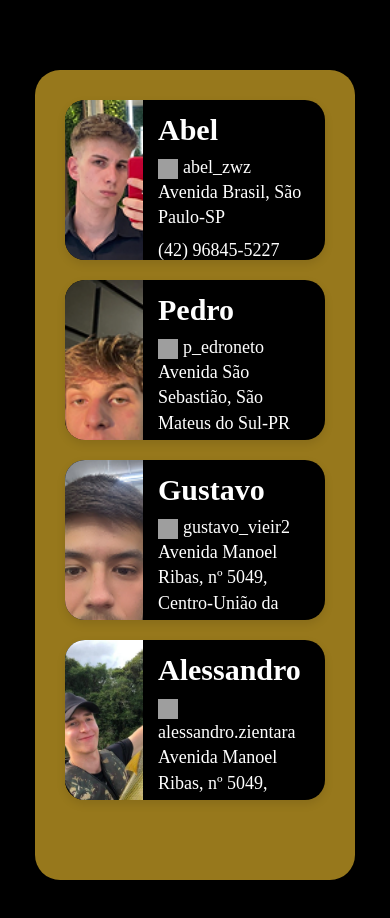
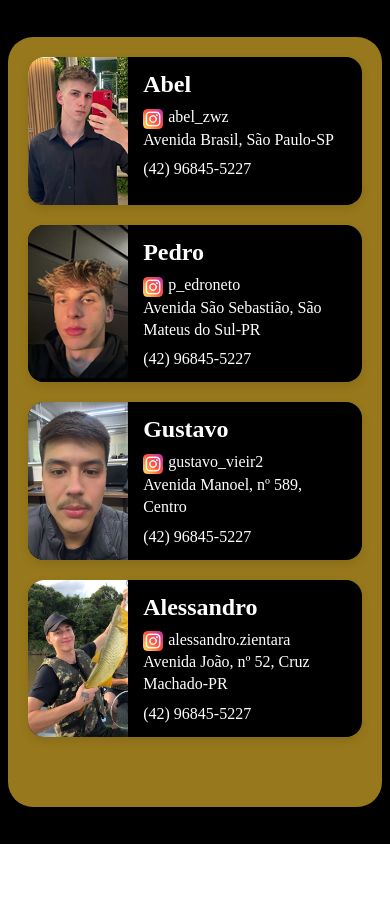
Before and after one commit to yassminn8954/Kenybarber-front, a React (Vite) app: page /barbeiros in a window 390 px wide. After the commit the page ends 844 px from the top, so only its background shows below. Built offline with nearby package versions, Linux system fonts and the light colour scheme; grey boxes are pictures that could not be loaded; a web font is replaced by a local one.

Commit message:
calendario quase pronto com responsividade

```diff
--- a/src/Components/Cabecalho/Cabecalho.js
+++ b/src/Components/Cabecalho/Cabecalho.js
@@ -10,7 +10,6 @@ export const Container = styled.header`
   background: transparent;
   box-sizing: border-box;
   position: relative;
-  margin-bottom: 15px;
 
   .center-logo{
     display: none;
--- a/src/Components/Cards/Cards.js
+++ b/src/Components/Cards/Cards.js
@@ -3,6 +3,10 @@ import styled from "styled-components";
 
 // Container geral dos cards
 export const ContainerCards = styled.div`
+  width: 100vw;
+  flex-direction: column; /* empilha os cards */
+  gap: ${({ $gap }) => $gap || "16px"};
+  box-sizing: border-box;
   display: flex;
   flex-wrap: wrap;
   justify-content: center;
@@ -28,24 +32,38 @@ export const ContainerCards = styled.div`
 
 // Card individual
 export const Card = styled.div`
-  background-color: ${({$backgroundcolor}) => $backgroundcolor|| "#c7c4c4"} ;
+  background-color: ${({ $backgroundcolor }) => $backgroundcolor || "#c7c4c4"};
   border-radius: 20px;
-  box-shadow: 0 4px 10px rgba(0,0,0,0.1);
+  box-shadow: 0 4px 10px rgba(0, 0, 0, 0.1);
   overflow: hidden;
-  width: ${({$width})=> $width|| "24%" } ;
+  width: ${({ $width }) => $width || "100%"};
+  max-width: ${({ $maxwidth }) => $maxwidth || "100%"};
   display: flex;
-  flex-direction: ${({$flexdirection})=>$flexdirection|| "column"};
+  flex-direction: ${({ $flexdirection }) => $flexdirection || "column"};
   transition: transform 0.3s;
+  box-sizing: border-box;
+  flex-shrink: 0; /* 🔹 Impede o flex de encolher o card */
+  flex-grow: 0;   /* 🔹 Impede o flex de expandir o card */
+  flex-basis: ${({ $width }) => $width || "auto"}; /* 🔹 Usa o width como base */
+  cursor: pointer;
 
-  @media(max-width:480px){
-    height: 160px;
+  &:hover {
+    transform: scale(1.02);
   }
 
-  &:hover {
-    transform: translateY(-5px);
+  @media (max-width: 1024px) {
+    width: 100%;
+    max-width: 100%;
   }
 
+  @media (max-width: 768px) {
+    width: 100%;
+  }
 
+  @media (max-width: 480px) {
+    width: 100%;
+    border-radius: 16px;
+  }
 `;
 
 // Imagem do card
@@ -55,7 +73,11 @@ export const CardImg = styled.img`
   object-fit: cover;
 
   @media (max-width:1024px){
-    height: 250px;
+    height: 320px;
+  }
+
+   @media (max-width:768px){
+    height: auto;
   }
 
 `;
@@ -73,6 +95,10 @@ export const CardTitle = styled.h2`
   font-size: 30px;
   color: ${({$color})=> $color || "#4E3118"};
 
+  @media (max-width:768px){
+    font-size: 24px;
+  }
+
   &:hover{
     color: #976132;
   }
@@ -84,6 +110,10 @@ export const CardEndereco = styled.p`
   color: ${({$color})=> $color || "#4E3118"};
   line-height: 1.4;
   font-weight: 400;
+
+  @media (max-width:768px){
+    font-size: 16px;
+  }
 `;
 
 // Telefone
@@ -92,6 +122,10 @@ export const CardTelefone = styled.a`
   font-weight: 400;
   color: ${({$color})=> $color || "#4E3118"};
   text-decoration: none;
+
+   @media (max-width:768px){
+    font-size: 16px;
+  }
 
   &:hover {
     text-decoration: underline;
--- a/src/Components/Cards/locais.json
+++ b/src/Components/Cards/locais.json
@@ -2,7 +2,7 @@
   {
     "nome": "União da Vitória",
     "estado": "PR",
-    "endereco": "Avenida Manoel Ribas, nº 5049, Centro",
+    "endereco": "Avenida Manoel, nº 589, Centro",
     "telefone": "(42) 96845-5227",
     "imagem": "uniao-da-vitoria.png"
   },
--- a/src/Components/DisplayCalendario/DisplayCAlendario.js
+++ b/src/Components/DisplayCalendario/DisplayCAlendario.js
@@ -1,88 +1,38 @@
-import styled, { keyframes } from 'styled-components';
-
-
-export const fadeIn = keyframes`
-  from {
-    opacity: 0;
-  }
-  to {
-    opacity: 1;
-  }
-`;
+import styled from "styled-components";
 
 export const CalendarWrapper = styled.div`
+  display: flex;
+  flex-wrap: wrap;
   gap: 20px;
   padding: 25px;
-  background-color: #ffffff;
+  background-color: rgba(255, 255, 255, 0.6);
   border-radius: 24px;
-  max-width: 100%;
-  margin: 20px auto;
+  width: 100%;
   box-sizing: border-box;
+  justify-content: center;
   align-items: flex-start;
-  animation: ${fadeIn}2s ease-in ;
-  display: flex;
+  box-shadow: 0 4px 12px rgba(0, 0, 0, 0.1);
 
-  // calendario ocupa o espaço disponível
+@media (max-width: 480px) {
+  padding: 10px;
+  border-radius: 15px;
+}
+
+  /* ---------- CALENDÁRIO ---------- */
   .calendar {
-    flex: 1 1 0;
-    min-width: 0;
+    flex: 1 1 600px;
+    max-width: 800px;
+    display: flex;
+    justify-content: center;
+    align-items: stretch;
+    border-radius: 16px;
+    padding: 10px;
+    box-sizing: border-box;
+    overflow: hidden;
+    min-height: 370px;
   }
 
-  // estilo interno do FullCalendar
-  .fc {
-    font-family: "Roboto", sans-serif;
-    font-size: 16px;
-  }
-
-  .fc-day-today {
-    background: #e8f4ff !important;
-  }
-
-  .fc-toolbar-title {
-    color: #333;
-    font-size: 1.25rem;
-  }
-
-  // barra lateral
-  .side {
-    width: 150px;
-    margin-top: 65px;
-    background-color: #aca4a4;
-    border-radius: 12px;
-    box-shadow: 0 6px 18px rgba(0,0,0,0.08);
-    padding: 20px 16px 30px 16px;
-    flex: 0 0 260px;
-  }
-
-  @media (max-width: 1024px) {
-    max-width: 95%;
-    padding: 18px;
-    gap: 16px;
-
-    .side {
-      width: 220px;
-      flex: 0 0 220px;
-      padding: 12px;
-    }
-  }
-
-  @media (max-width: 768px) {
-    flex-direction: column;
-    padding: 14px;
-    .side {
-    margin: 10px auto;
-      width: 90%;
-      flex: none;
-    }
-  }
-
-  @media (max-width: 480px) {
-    flex-direction: column;
-    padding: 14px;
-    .side {
-    margin: 10px auto;
-      width: 90%;
-      flex: none;
-    }
-  }
-`;
+  .calendar .fc {
+    width: 100% !important;
+    box-sizing: border-box;
+  }`
--- a/src/Components/DisplayCalendario/LadoCalendario/index.jsx
+++ b/src/Components/DisplayCalendario/LadoCalendario/index.jsx
@@ -3,11 +3,14 @@ import styled from "styled-components";
 const Side = styled.aside`
   display: flex;
   flex-direction: column;
-  background: #fff;
+  background-color: #d6d1d1;
   border-radius: 12px;
-  padding: 20px;
-  box-shadow: 0 2px 8px rgba(0, 0, 0, 0.1);
-  max-width: 300px;
+  padding: 16px;
+  box-shadow: inset 0 0 5px rgba(0, 0, 0, 0.05);
+  box-sizing: border-box;
+  max-width: 420px;
+  width: 100%;
+  transition: all 0.3s ease;
 
   h2 {
     font-size: 18px;
@@ -19,7 +22,6 @@ const Side = styled.aside`
     font-size: 16px;
     color: #222;
     margin: 15px 0 8px 0;
-    line-height: 18px;
   }
 
   p {
@@ -37,6 +39,30 @@ const Side = styled.aside`
   a:hover {
     text-decoration: underline;
   }
+
+  /* ---------- RESPONSIVIDADE ---------- */
+  @media (max-width: 1024px) {
+    max-width: 360px;
+  }
+
+  @media (max-width: 768px) {
+    max-width: 90%;
+    padding: 16px;
+    h2 { font-size: 16px; }
+    h3 { font-size: 15px; }
+    p { font-size: 13px; }
+  }
+
+  @media (max-width: 480px) {
+    max-width: 85%;
+    padding: 14px;
+    text-align: center;
+
+    h2 { font-size: 15px; }
+    h3 { font-size: 14px; }
+    p { font-size: 12px; }
+    a { font-size: 13px; }
+  }
 `;
 
 const Legenda = styled.div`
@@ -51,6 +77,7 @@ const Legenda = styled.div`
     gap: 8px;
     font-size: 14px;
     color: #333;
+    flex-wrap: wrap;
   }
 
   span {
@@ -58,11 +85,18 @@ const Legenda = styled.div`
     height: 20px;
     border-radius: 4px;
   }
+
+  @media (max-width: 480px) {
+    div {
+      justify-content: center;
+      font-size: 15px;
+    }
+  }
 `;
 
 const LadoCalendario = ({ tipoUsuario = "cliente" }) => {
   return (
-    <Side className="side">
+    <Side>
       <h2>Informações</h2>
 
       {tipoUsuario === "cliente" ? (
@@ -73,7 +107,11 @@ const LadoCalendario = ({ tipoUsuario = "cliente" }) => {
           </p>
           <hr />
           <h3>Converse com o barbeiro para agendar:</h3>
-          <a href="https://wa.me/5542982379328" target="_blank" rel="noreferrer">
+          <a
+            href="https://wa.me/5542982379328"
+            target="_blank"
+            rel="noreferrer"
+          >
             📞 (42) 98237-9328
           </a>
 
--- a/src/Components/DisplayCalendario/index.jsx
+++ b/src/Components/DisplayCalendario/index.jsx
@@ -4,7 +4,7 @@ import LadoCalendario from "./LadoCalendario";
 import interactionPlugin from "@fullcalendar/interaction";
 import FullCalendar from "@fullcalendar/react";
 import dayGridPlugin from "@fullcalendar/daygrid";
-import { CalendarWrapper } from "./DisplayCAlendario.js";
+import { CalendarWrapper } from "./DisplayCalendario.js";
 import styled from "styled-components";
 
 const TituloArea = styled.div`
@@ -22,6 +22,78 @@ const TituloArea = styled.div`
     font-size: 1rem;
     color: #ccc;
   }
+
+  @media (max-width: 768px) {
+    h2 {
+      font-size: 1.4rem;
+    }
+    p {
+      font-size: 1rem;
+    }
+  }
+
+  @media (max-width: 480px) {
+    h2 {
+      font-size: 1.5rem;
+    }
+    p {
+      font-size: 0.9rem;
+    }
+  }
+`;
+
+const CalendarBox = styled.div`
+  width: 100%;
+  max-width: 800px;
+  background-color: #fff;
+  border-radius: 16px;
+  overflow: hidden;
+  display: flex;
+  flex-direction: column;
+  justify-content: flex-start;
+  align-items: stretch;
+  box-shadow: 0 4px 10px rgba(0, 0, 0, 0.1);
+  padding: 15px;
+  box-sizing: border-box;
+  transition: all 0.3s ease;
+
+  /* Garante que o conteúdo do FullCalendar ocupe o espaço corretamente */
+  .fc {
+    width: 100%;
+    flex: 1;
+    min-height: 400px;
+  }
+
+  /* 🔹 Tablets */
+  @media (max-width: 768px) {
+    max-width: 95%;
+    height: auto;
+    padding: 12px;
+    border-radius: 12px;
+
+    .fc {
+      min-height: 360px;
+    }
+  }
+
+  /* 🔹 Celulares */
+ @media (max-width: 480px) {
+  width: 100%;
+  max-width: 95%; //mantém dentro da tela, mas sem colar nas bordas
+  margin: 0 auto; //garante centralização real
+  height: auto;
+  padding: 10px;
+  border-radius: 10px;
+
+  .fc {
+    min-height: 430px;
+  }
+
+  .fc .fc-toolbar-title {
+    font-size: 1.3rem;
+  }
+}
+
 `;
 
 const DisplayCalendario = ({ barbeiro, tipoUsuario = "barbeiro" }) => {
@@ -30,40 +102,33 @@ const DisplayCalendario = ({ barbeiro, tipoUsuario = "barbeiro" }) => {
 
   const cores = ["verde", "amarelo", "vermelho", null];
   const coresHex = {
-    verde: "#4CAF50",
-    amarelo: "#FFEB3B",
-    vermelho: "#F44336",
+    verde: "#4caf50",
+    amarelo: "#ffeb3b",
+    vermelho: "#f44336",
   };
 
-  // ✅ alterna a cor ao clicar
   const handleDateClick = (info) => {
-    if (tipoUsuario !== "barbeiro") return; // cliente não pode alterar
-
+    if (tipoUsuario !== "barbeiro") return;
     const atual = disponibilidade[info.dateStr];
-    const proximaCor =
-      cores[(cores.indexOf(atual) + 1) % cores.length]; // alterna no ciclo
-
+    const proximaCor = cores[(cores.indexOf(atual) + 1) % cores.length];
     setDisponibilidade((prev) => ({
       ...prev,
       [info.dateStr]: proximaCor,
     }));
   };
 
-  // ✅ Pinta toda a célula (td)
   const renderDia = (info) => {
     const estado = disponibilidade[info.dateStr];
     const cor = coresHex[estado] || "";
-
     const cell = info.el.closest(".fc-daygrid-day");
     if (cell) {
       cell.style.backgroundColor = cor;
-      cell.style.transition = "background-color 0.3s ease";
+      cell.style.transition = "background-color 0.1s ease";
       cell.style.borderRadius = "6px";
       cell.style.color = estado ? "#000" : "";
     }
   };
 
-  // ✅ Reaplica as cores toda vez que o estado mudar
   useEffect(() => {
     if (!calendarApi) return;
     const cells = document.querySelectorAll(".fc-daygrid-day");
@@ -86,12 +151,14 @@ const DisplayCalendario = ({ barbeiro, tipoUsuario = "barbeiro" }) => {
       </TituloArea>
 
       <CalendarWrapper>
-        <div className="calendar">
+        <CalendarBox>
           <FullCalendar
             plugins={[dayGridPlugin, interactionPlugin]}
             initialView="dayGridMonth"
             locale="pt-br"
-            height="auto"
+            height="100%" // força usar 100% da altura da box
+            contentHeight="100%"
+            expandRows={true}
             dateClick={handleDateClick}
             dayCellDidMount={renderDia}
             selectable={tipoUsuario === "barbeiro"}
@@ -102,13 +169,12 @@ const DisplayCalendario = ({ barbeiro, tipoUsuario = "barbeiro" }) => {
             headerToolbar={{
               left: "prev,next",
               center: "title",
-              right: "dayGridMonth,dayGridWeek,dayGridDay",
+              right: "dayGridMonth",
             }}
           />
-        </div>
+        </CalendarBox>
 
         <LadoCalendario tipoUsuario={tipoUsuario} />
-
       </CalendarWrapper>
     </Fundo>
   );
--- a/src/Components/ListaBarbeiros/barbeiros.json
+++ b/src/Components/ListaBarbeiros/barbeiros.json
@@ -20,7 +20,7 @@
     "nome": "Gustavo",
     "redeimagem": "instagram-colorido.png",
     "rede": "gustavo_vieir2",
-    "endereco": "Avenida Manoel Ribas, nº 5049, Centro-União da Vitória-PR",
+    "endereco": "Avenida Manoel, nº 589, Centro",
     "telefone": "(42) 96845-5227"
   },
   {
@@ -28,7 +28,7 @@
     "nome": "Alessandro",
     "redeimagem": "instagram-colorido.png",
     "rede": "alessandro.zientara",
-    "endereco": "Avenida Manoel Ribas, nº 5049, Centro-União da Vitória-PR",
+    "endereco": "Avenida João, nº 52, Cruz Machado-PR",
     "telefone": "(42) 96845-5227"
   }
 ]
--- a/src/Components/ListaBarbeiros/index.jsx
+++ b/src/Components/ListaBarbeiros/index.jsx
@@ -1,4 +1,4 @@
-import React, { useState } from "react";
+import React, { useState, useEffect } from "react";
 import styled from "styled-components";
 import { motion, AnimatePresence } from "framer-motion";
 import {
@@ -8,12 +8,27 @@ import {
   CardImg,
   CardTelefone,
   CardTitle,
-  ContainerCards
+  ContainerCards,
 } from "../Cards";
 import barbeiros from "./barbeiros.json";
 import DisplayCalendario from "../DisplayCalendario";
 
-// 🔹 Novo fundo só para esta tela
+// ✅ Hook responsivo — breakpoint principal: 1024px
+const useIsMobile = (breakpoint = 1024) => {
+  const [isMobile, setIsMobile] = useState(
+    typeof window !== "undefined" ? window.innerWidth <= breakpoint : false
+  );
+
+  useEffect(() => {
+    const handleResize = () => setIsMobile(window.innerWidth <= breakpoint);
+    window.addEventListener("resize", handleResize);
+    return () => window.removeEventListener("resize", handleResize);
+  }, [breakpoint]);
+
+  return isMobile;
+};
+
+// ✅ Estilos principais
 const FundoLista = styled.div`
   min-height: 100vh;
   width: 100%;
@@ -22,57 +37,110 @@ const FundoLista = styled.div`
   justify-content: center;
   align-items: flex-start;
   gap: 40px;
-  padding: 60px 40px;
   box-sizing: border-box;
+  padding: 40px; /* base equilibrada */
+  overflow-x: hidden; /* evita bug visual */
 
-  /* Responsivo: em telas menores, coluna em vez de linha */
+  @media (max-width: 1920px) {
+    gap: 35px;
+    padding: 35px;
+  }
+
   @media (max-width: 1024px) {
     flex-direction: column;
     align-items: center;
-    padding: 40px 20px;
     gap: 30px;
+    padding: 25px 15px; /* 🔹 menos padding horizontal */
+  }
+
+  @media (max-width: 768px) {
+    padding: 20px 12px;
+    gap: 20px;
+  }
+
+  @media (max-width: 480px) {
+    padding: 16px 8px;
+    gap: 15px;
   }
 `;
 
 const Barbeiros = styled.div`
-  width: 28%;
-  padding: 20px;
+  width: 40%;
   background-color: #97781c;
   border-radius: 25px;
+  padding: 16px;
+  box-sizing: border-box;
+  display: flex;
+  flex-direction: column;
+  gap: 18px;
 
   @media (max-width: 1024px) {
-    width: 80%; /* ocupa mais espaço na tela menor */
+    width: 90%;
+    padding: 14px;
+  }
+
+  @media (max-width: 480px) {
+    width: 100%;
+    padding: 10px;
   }
 `;
+
 
 const CalendarioContainer = styled(motion.div)`
   width: 60%;
   display: flex;
   justify-content: center;
   align-items: flex-start;
+  transition: all 0.3s ease;
+  box-sizing: border-box;
+
+  @media (max-width: 1920px) {
+    width: 65%;
+  }
 
   @media (max-width: 1024px) {
-    width: 90%; /* ocupa quase toda a largura em tela pequena */
+    width: 100%;
+    justify-content: center;
   }
 `;
 
+// ✅ Componente principal
 const ListaBarbeiros = () => {
   const [PickBarbeiro, setPickBarbeiro] = useState(null);
+  const isMobile = useIsMobile(1024);
 
   const handleClick = (barbeiro) => {
-    setPickBarbeiro(barbeiro);
+    setPickBarbeiro((prev) =>
+      prev?.nome === barbeiro.nome ? null : barbeiro
+    );
   };
 
   return (
     <FundoLista>
       <Barbeiros>
-        <ContainerCards $gap="30px">
+        <ContainerCards
+          $gap="30px"
+          style={{
+            display: "flex",
+            flexDirection: "column",
+            alignItems: "center",
+            width: "100%",
+          }}
+        >
           {barbeiros.map((barbeiro, index) => (
+            <div
+              key={index}
+              style={{
+                width: "100%",
+                display: "flex",
+                flexDirection: "column",
+                alignItems: "center",
+              }}
+            >
               <Card
-              key={index}
                   $flexdirection="row"
                   $backgroundcolor="#000"
-              $width="100%"
+                  $width="100%" /* 🔹 Ajuste: ocupa o container inteiro */
                   onClick={() => handleClick(barbeiro)}
                   style={{ cursor: "pointer" }}
                 >
@@ -90,14 +158,18 @@ const ListaBarbeiros = () => {
                   <CardTitle $color="#fff">{barbeiro.nome}</CardTitle>
                   <CardEndereco $color="#fff">
                     <img
-                    src={new URL(`../../assets/sociais/${barbeiro.redeimagem}`, import.meta.url).href}
+                      src={new URL(
+                        `../../assets/sociais/${barbeiro.redeimagem}`,
+                        import.meta.url
+                      ).href}
                       width={20}
                       height={20}
-                    style={{ marginRight: "5px", verticalAlign: "middle" }}
+                      style={{
+                        marginRight: "5px",
+                        verticalAlign: "middle",
+                      }}
                     />
-                  {/* Nome de usuário da rede social */}
                     {barbeiro.rede} <br />
-                  {/* Endereço do barbeiro */}
                     {barbeiro.endereco}
                   </CardEndereco>
                   <CardTelefone
@@ -108,10 +180,34 @@ const ListaBarbeiros = () => {
                   </CardTelefone>
                 </CardBody>
               </Card>
+
+              {/* 🔹 Calendário aparece logo abaixo do card correspondente no mobile */}
+              {isMobile && PickBarbeiro?.nome === barbeiro.nome && (
+                <motion.div
+                  key={barbeiro.nome + "-calendar"}
+                  initial={{ opacity: 0, y: -20 }}
+                  animate={{ opacity: 1, y: 0 }}
+                  exit={{ opacity: 0, y: -20 }}
+                  transition={{ duration: 0.3 }}
+                  style={{
+                    marginTop: "10px",
+                    borderRadius: "15px",
+                    overflow: "hidden",
+                    width: "100%",
+                    backgroundColor: "#111",
+                    padding: "10px 0",
+                  }}
+                >
+                  <DisplayCalendario barbeiro={barbeiro} />
+                </motion.div>
+              )}
+            </div>
           ))}
         </ContainerCards>
       </Barbeiros>
 
+      {/* 🔹 Fora do card, apenas no desktop */}
+      {!isMobile && (
         <AnimatePresence mode="wait">
           {PickBarbeiro && (
             <CalendarioContainer
@@ -125,6 +221,7 @@ const ListaBarbeiros = () => {
             </CalendarioContainer>
           )}
         </AnimatePresence>
+      )}
     </FundoLista>
   );
 };
--- a/src/Components/Search/Search.js
+++ b/src/Components/Search/Search.js
@@ -16,9 +16,10 @@ export const Pesquisa = styled.input`
     font-family: "Judson", serif;
   }
 
-  @media(max-width:1000px) {
+  @media(max-width:1920px) {
     width: 86%;
     margin-left: 2.8%;
+    height: 35px;
   }
 
   @media (max-width: 768px) {
@@ -69,7 +70,7 @@ export const IconWrapper = styled.div`
     height: 36px;
   }
 
-  @media(max-width:1000px) {
+  @media(max-width:1920px) {
       right: 40px;
 
   }
--- a/src/pages/Cadastro/index.jsx
+++ b/src/pages/Cadastro/index.jsx
@@ -5,7 +5,7 @@ import CampoTexto from '../../Components/CampoTexto';
 
 export const Fundo = styled.div`
   min-height: ${({ $minheight }) => $minheight || "auto"};
-  width: 100vw;
+  width: 100%;
   background-color: ${({ $backgroundcolor }) => $backgroundcolor || "#000"};
   display: flex;
   justify-content: ${({ $justify }) => $justify || "center"};
@@ -13,6 +13,8 @@ export const Fundo = styled.div`
   flex-direction: ${({ $flexdirection }) => $flexdirection || "row"};
   padding: ${({ $padding }) => $padding || "0"};
   gap: ${({ $gap }) => $gap || "0"};
+  box-sizing: border-box;
+  overflow-x: hidden; // impede o calendário de “escapar” lateralmente */
 `;
 
 export const Formulario = styled.div`
--- a/src/pages/Inicial/Inicial.css
+++ b/src/pages/Inicial/Inicial.css
@@ -4,5 +4,4 @@ body{
   to bottom,
   #000000 10%,
   #AD8F47 100%  );
-  margin-top: 30px;
 }
```
Also changed, not shown: src/Components/Carrossel/Carrossel.js (+5 -3 lines), src/assets/sociais/instagram-colorido.png (renamed from src/assets/sociais/instagram-colorido).png). Lines whose indentation alone changed are shown as unchanged.
